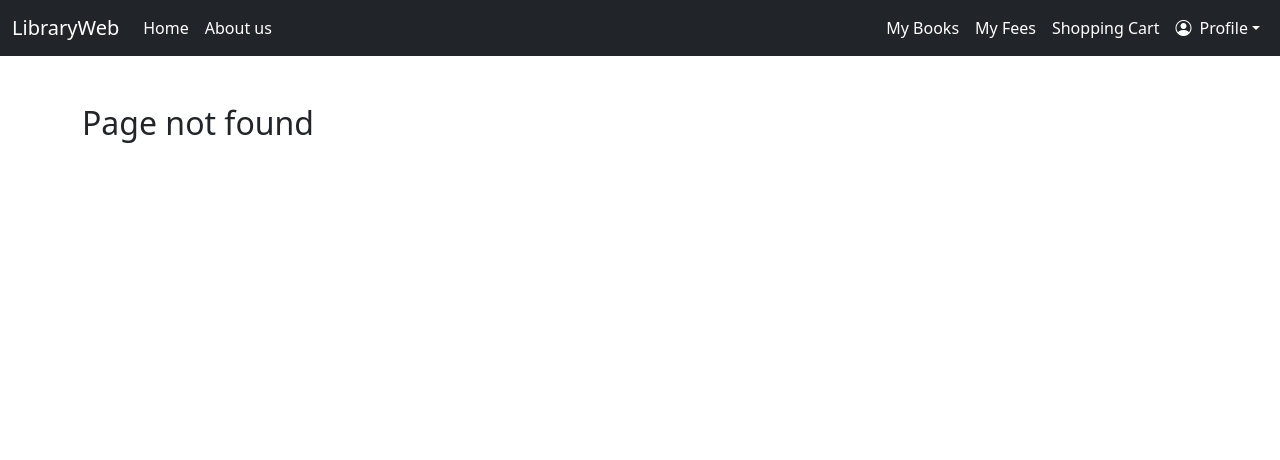
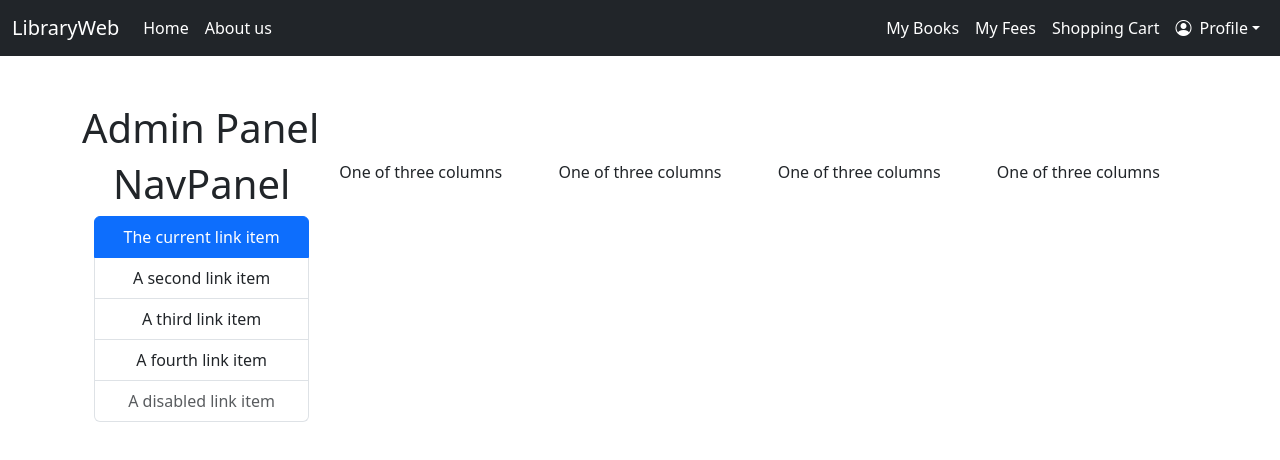
Before and after one commit to pterq/LibraryWeb, a React (Vite) app in the folder library-client/: page /admin-panel in a window 1280 px wide. Before the commit this address had no page. Shown: the top 460 px of the page. Built offline with nearby package versions, Linux system fonts and the light colour scheme; sample sign-in values are in the browser's storage.

Commit message:
frontend

```diff
--- a/library-client/src/App.tsx
+++ b/library-client/src/App.tsx
@@ -1,6 +1,9 @@
 import "./App.css";
 import "bootstrap/dist/css/bootstrap.min.css";
 import "bootstrap/dist/js/bootstrap.bundle.min.js";
+
+import LibrarianPanelPage from "./component/librarian/LibrarianPanelPage";
+import AdminPanelPage from "./component/admin/AdminPanelPage";
 
 import { BrowserRouter as Router, Routes, Route } from "react-router-dom";
 
@@ -14,7 +17,6 @@ import LogoutPage from "./component/login-register-logout/LogoutPage";
 import SettingsPage from "./component/user/SettingsPage";
 import LoginPage from "./component/login-register-logout/LoginPage";
 import RegisterPage from "./component/login-register-logout/RegisterPage";
-import BookCard from "./component/books/BookCard";
 import FeeCard from "./component/fees/FeeCard";
 import { AuthProvider } from "./context/AuthContext";
 import ProtectedRoute from "./component/common/ProtectedRoute";
@@ -25,7 +27,6 @@ function App() {
 		<AuthProvider>
 			<Router>
 				<NavBar />
-
 				<div className="container mt-5">
 					<Routes>
 						{/* Public pages */}
@@ -33,7 +34,7 @@ function App() {
 						<Route path="/about-us" element={<AboutUsPage />} />
 						<Route path="/login" element={<LoginPage />} />
 						<Route path="/register" element={<RegisterPage />} />
-						<Route path="/book/:id" element={<BookCard />} />
+						<Route path="/book/:id" element={<BooksPage />} />
 
 						{/* Protected pages */}
 						<Route
@@ -68,6 +69,24 @@ function App() {
 						/>
 
 						<Route
+							path="/admin-panel"
+							element={
+								<ProtectedRoute>
+									<AdminPanelPage />
+								</ProtectedRoute>
+							}
+						/>
+
+						<Route
+							path="/librarian-panel"
+							element={
+								<ProtectedRoute>
+									<LibrarianPanelPage />
+								</ProtectedRoute>
+							}
+						/>
+
+						<Route
 							path="/logout"
 							element={
 								<ProtectedRoute>
--- /dev/null
+++ b/library-client/src/component/admin/AdminPanelPage.tsx
@@ -0,0 +1,24 @@
+import React from "react";
+import NavPanel from "./NavPanel";
+
+const AdminPanelPage = () => {
+	return (
+		<div>
+			<h1>Admin Panel</h1>
+
+			<div className="container text-center">
+				<div className="row row-cols-5 g-1">
+					<div className="col">
+						<NavPanel />
+					</div>
+					<div className="col">One of three columns</div>
+					<div className="col">One of three columns</div>
+					<div className="col">One of three columns</div>
+					<div className="col">One of three columns</div>
+				</div>
+			</div>
+		</div>
+	);
+};
+
+export default AdminPanelPage;
--- /dev/null
+++ b/library-client/src/component/admin/NavPanel.tsx
@@ -0,0 +1,37 @@
+import React from "react";
+
+const NavPanel = () => {
+	return (
+		<div>
+			<h1>NavPanel</h1>
+
+			<div className="list-group">
+				<a
+					href="#"
+					className="list-group-item list-group-item-action active"
+					aria-current="true"
+				>
+					The current link item
+				</a>
+				<a href="#" className="list-group-item list-group-item-action">
+					A second link item
+				</a>
+				<a href="#" className="list-group-item list-group-item-action">
+					A third link item
+				</a>
+				<a href="#" className="list-group-item list-group-item-action">
+					A fourth link item
+				</a>
+				<a
+					href="#"
+					className="list-group-item list-group-item-action disabled"
+					aria-disabled="true"
+				>
+					A disabled link item
+				</a>
+			</div>
+		</div>
+	);
+};
+
+export default NavPanel;
--- a/library-client/src/component/books/BookGrid.tsx
+++ b/library-client/src/component/books/BookGrid.tsx
@@ -1,4 +1,4 @@
-import React, { useState } from "react";
+import React, { useEffect, useState } from "react";
 import BookTile from "./BookTile";
 import PageNav from "../common/PageNav";
 
@@ -6,18 +6,30 @@ import type { BookType } from "../../types/BookType";
 
 import { MockData } from "../data/MockData";
 
-const BookGrid: React.FC = () => {
+interface BookGridProps {
+	search: string;
+}
+
+const BookGrid: React.FC<BookGridProps> = ({ search }) => {
 	// Mock data for books
 	const books: BookType[] = MockData.mockBooks;
+	const normalizedSearch = search.trim().toLowerCase();
+	const filteredBooks = books.filter((book) =>
+		book.title.toLowerCase().includes(normalizedSearch),
+	);
 
 	const pageSize = 15; // ile kafelków na stronę
 	const [page, setPage] = useState(1);
 
-	const totalPages = Math.ceil(books.length / pageSize);
+	useEffect(() => {
+		setPage(1);
+	}, [normalizedSearch]);
+
+	const totalPages = Math.max(1, Math.ceil(filteredBooks.length / pageSize));
 
 	const start = (page - 1) * pageSize;
 	const end = start + pageSize;
-	const pageBooks = books.slice(start, end);
+	const pageBooks = filteredBooks.slice(start, end);
 
 	return (
 		<div>
@@ -28,10 +40,17 @@ const BookGrid: React.FC = () => {
 							<BookTile book={book} />
 						</div>
 					))}
+					{filteredBooks.length === 0 && (
+						<div className="col-12 text-center py-4">
+							No books found for this search.
+						</div>
+					)}
 				</div>
 			</div>
 
-			<PageNav page={page} totalPages={totalPages} onPageChange={setPage} />
+			{filteredBooks.length > 0 && (
+				<PageNav page={page} totalPages={totalPages} onPageChange={setPage} />
+			)}
 		</div>
 	);
 };
--- a/library-client/src/component/books/BooksPage.tsx
+++ b/library-client/src/component/books/BooksPage.tsx
@@ -1,16 +1,62 @@
 import React from "react";
 import SearchBar from "../common/SearchBar";
 import BookGrid from "./BookGrid";
+import { useParams } from "react-router-dom";
+import { MockData } from "../data/MockData";
 
 const BooksPage = () => {
+	const { id } = useParams<{ id?: string }>();
 	const [search, setSearch] = React.useState("");
+
+	if (id) {
+		const bookId = parseInt(id, 10);
+		const book = MockData.mockBooks.find((b) => b.id === bookId);
+
+		if (!book) {
+			return <div>Book not found</div>;
+		}
+
+		return (
+			<div>
+				<h2>Book info</h2>
+
+				<button className="btn btn-secondary" onClick={() => window.history.back()}>
+					Return
+				</button>
+
+				<div className="row mt-4 g-4 align-items-start">
+					<div className="col-12 col-md-4 col-lg-3">
+						<img
+							src={book.coverImageUrl ?? "/src/assets/book-placeholder.jpg"}
+							className="img-fluid rounded shadow-sm"
+							alt={book.title}
+						/>
+					</div>
+
+					<div className="col-12 col-md-8 col-lg-9">
+						<p>Book Title: {book.title}</p>
+						<p>
+							Author:{" "}
+							{book.authors.authors
+								.map((a) => `${a.firstName} ${a.lastName}`)
+								.join(", ")}
+						</p>
+						<p>ISBN: {book.isbn}</p>
+						<p>Published Year: {book.publishedYear}</p>
+						<p>Description: {book.description}</p>
+					</div>
+				</div>
+			</div>
+		);
+	}
+
 	return (
 		<div>
 			<h2 className="d-flex justify-content-center mb-3">Books search and add to cart</h2>
 
 			<SearchBar search={search} setSearch={setSearch} placeholder="Search Book by title" />
 
-			<BookGrid />
+			<BookGrid search={search} />
 		</div>
 	);
 };
--- a/library-client/src/component/books/UserBookCard.tsx
+++ b/library-client/src/component/books/UserBookCard.tsx
@@ -24,11 +24,19 @@ const UserBookCard = () => {
 			</button>
 
 			{/*Display loan information here */}
+			<div className="row mt-4 g-4 align-items-start">
+				<div className="col-12 col-md-4 col-lg-3">
 					<img
-				src={loan.bookPhysical.book.coverImageUrl ?? "/src/assets/book-placeholder.jpg"}
-				className="card-img-top w-25 mx-start d-block mt-3"
+						src={
+							loan.bookPhysical.book.coverImageUrl ??
+							"/src/assets/book-placeholder.jpg"
+						}
+						className="img-fluid rounded shadow-sm"
 						alt={loan.bookPhysical.book.title}
 					/>
+				</div>
+
+				<div className="col-12 col-md-8 col-lg-9">
 					<p>Book Title: {loan.bookPhysical.book.title}</p>
 					<p>
 						Author:{" "}
@@ -43,6 +51,8 @@ const UserBookCard = () => {
 						User info: {loan.user.firstName} {loan.user.lastName}
 					</p>
 				</div>
+			</div>
+		</div>
 	);
 };
 
--- /dev/null
+++ b/library-client/src/component/librarian/LibrarianPanelPage.tsx
@@ -0,0 +1,11 @@
+import React from "react";
+
+const LibrarianPanelPage = () => {
+	return (
+		<div>
+			<h1>Librarian Panel</h1>
+		</div>
+	);
+};
+
+export default LibrarianPanelPage;
--- a/library-client/src/component/login-register-logout/LoginPage.tsx
+++ b/library-client/src/component/login-register-logout/LoginPage.tsx
@@ -20,7 +20,7 @@ interface LoginResponse {
 
 const LoginPage: React.FC = () => {
 	const navigate = useNavigate();
-	const { login } = useAuth();
+	const { login, role } = useAuth();
 
 	const [form, setForm] = useState<LoginForm>({
 		email: "",
@@ -55,7 +55,16 @@ const LoginPage: React.FC = () => {
 				role: response.data.role,
 			});
 			setMessage("Logowanie zakończone sukcesem!");
-			navigate("/my-books", { replace: true });
+
+			if (role === "ADMIN") {
+				navigate("/admin-panel", { replace: true });
+			}
+			if (role === "LIBRARIAN") {
+				navigate("/librarian-panel", { replace: true });
+			}
+			if (role === "USER") {
+				navigate("/", { replace: true });
+			}
 		} catch (error) {
 			const err = error as AxiosError;
 			console.error("Axios error:", err);
```
Lines whose indentation alone changed are shown as unchanged.
